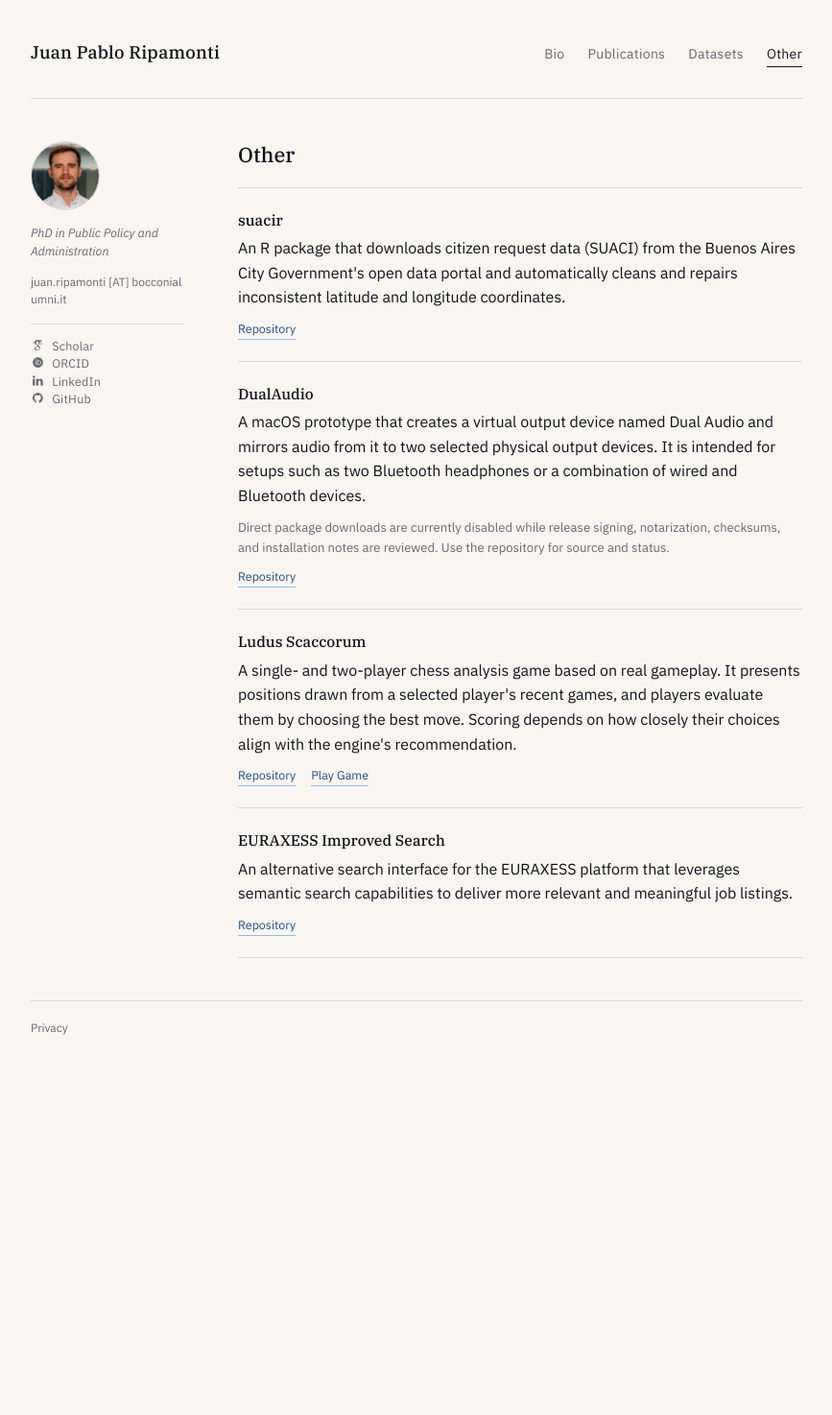
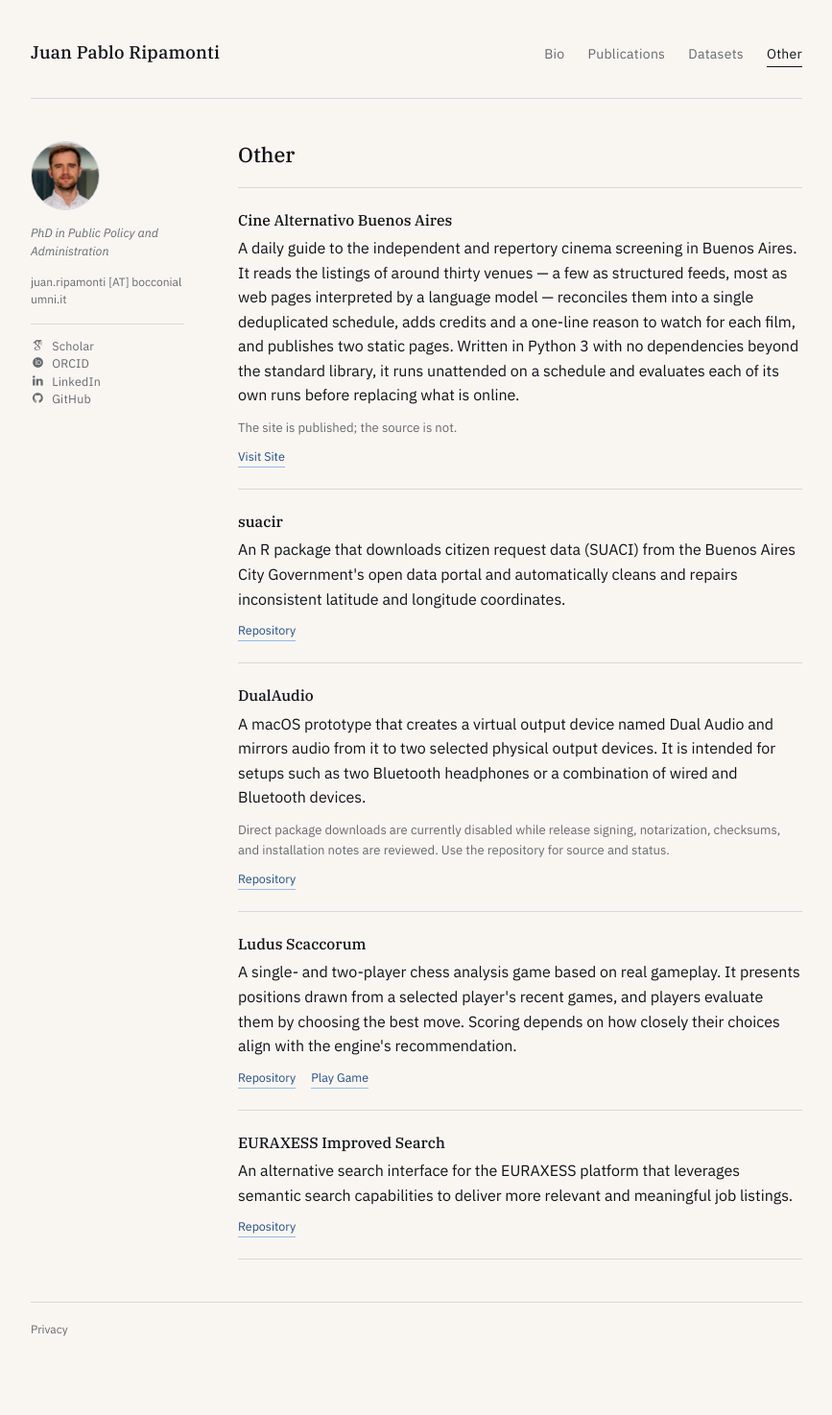
Before and after one commit to jpripamonti/jpripamonti.github.io, a Jekyll site: the page built from software.html, in a window 1280 px wide. Shown: the whole page at 96% size, without its empty margins (206-1073 px from the left). Built offline with Jekyll 4.4.1, drawn with Linux system fonts in a browser that asks for light colours; some web fonts are replaced; before the commit the page ends 1160 px from its top, so only the background shows below that.

Commit message:
Add Cine Alternativo Buenos Aires to Other
A daily guide to the independent and repertory cinema screening in the
city, running unattended since August. The site is published and the
source is not, so the entry links to the site instead of a repository.

Co-Authored-By: Claude Opus 5 <noreply@anthropic.com>

```diff
--- a/_data/software.yaml
+++ b/_data/software.yaml
@@ -1,4 +1,11 @@
 items:
+  - title: "Cine Alternativo Buenos Aires"
+    description: "A daily guide to the independent and repertory cinema screening in Buenos Aires. It reads the listings of around thirty venues — a few as structured feeds, most as web pages interpreted by a language model — reconciles them into a single deduplicated schedule, adds credits and a one-line reason to watch for each film, and publishes two static pages. Written in Python 3 with no dependencies beyond the standard library, it runs unattended on a schedule and evaluates each of its own runs before replacing what is online."
+    note: "The site is published; the source is not."
+    links:
+      - label: "Visit Site"
+        url: "https://cinealternativo.com.ar/"
+
   - title: "suacir"
     description: "An R package that downloads citizen request data (SUACI) from the Buenos Aires City Government's open data portal and automatically cleans and repairs inconsistent latitude and longitude coordinates."
     links:
```
